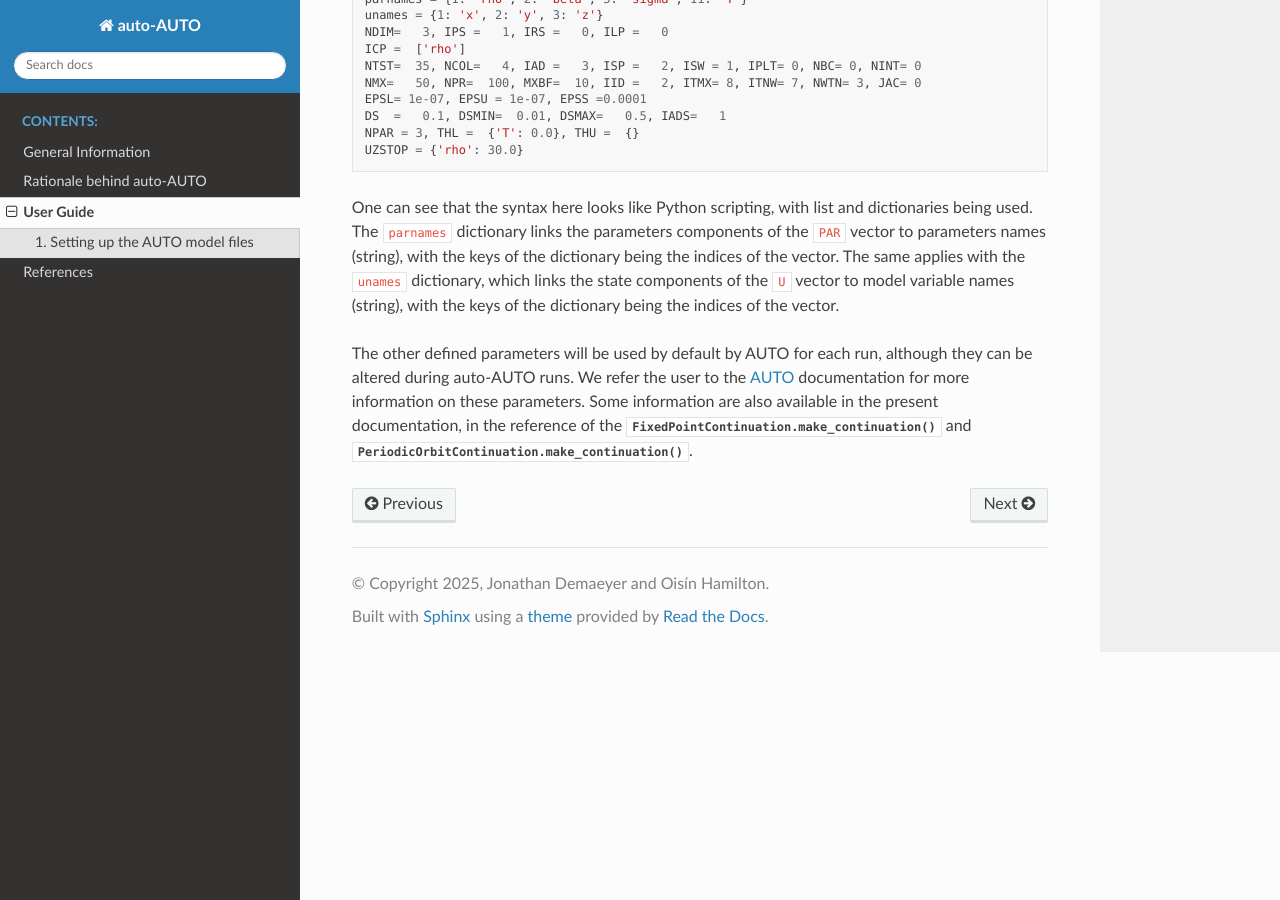
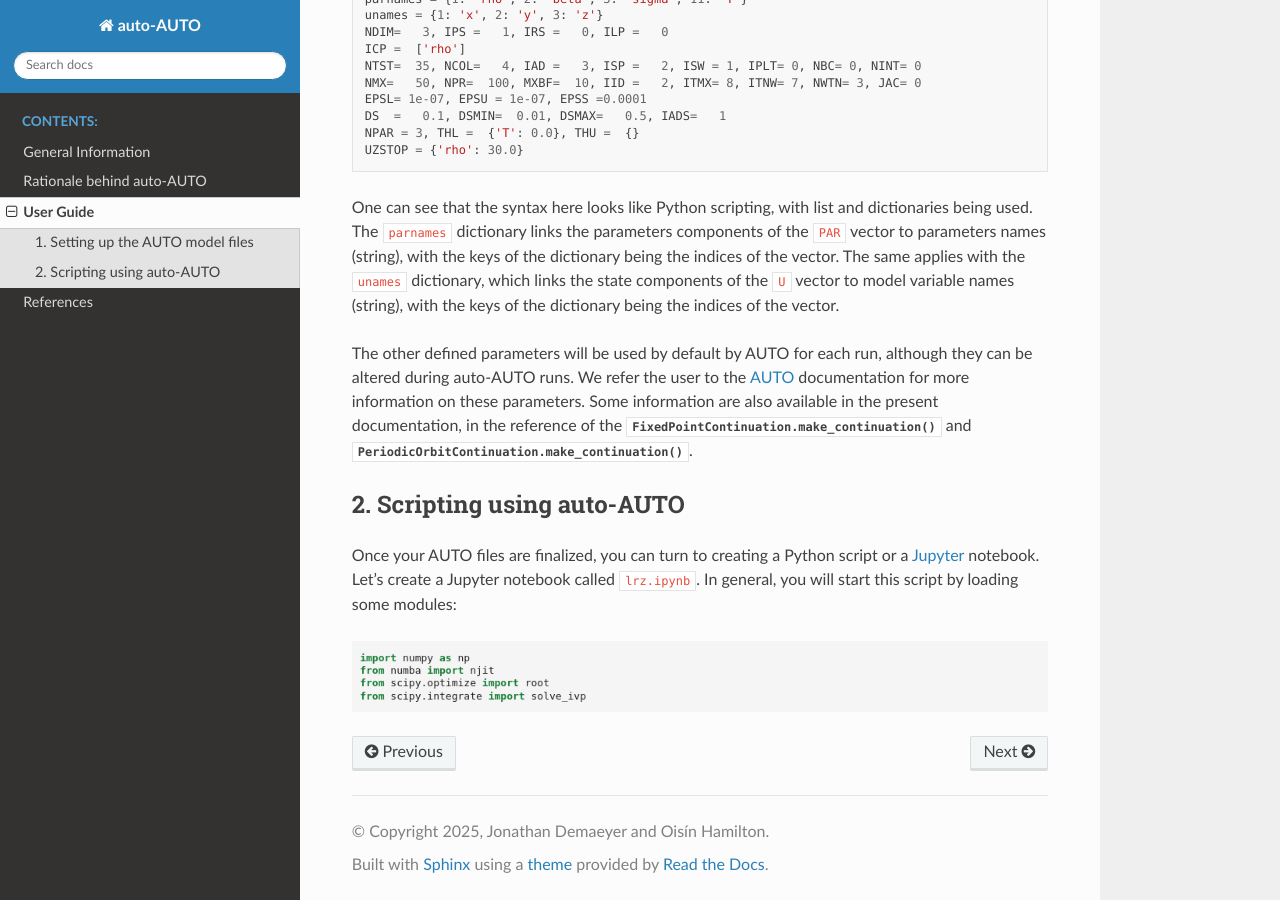
Before and after one commit to Climdyn/auto-AUTO, a Sphinx documentation site: the page built from documentation/source/files/user_guide.rst, in a window 1280 px wide and 900 px high, scrolled down 2570 px. Built offline with Sphinx 7.4.7 and the Read the Docs theme 3.1.0, drawn with Linux system fonts in a browser that asks for light colours; formulas are drawn with MathJax 3.

Commit message:
Starting the second part of the user guide

```diff
--- a/documentation/source/files/user_guide.rst
+++ b/documentation/source/files/user_guide.rst
@@ -130,3 +130,16 @@ of the dictionary being the indices of the vector.
 The other defined parameters will be used by default by AUTO for each run, although they can be altered during auto-AUTO runs.
 We refer the user to the |AUTO| documentation for more information on these parameters. Some information are also available in the present documentation,
 in the reference of the :meth:`.FixedPointContinuation.make_continuation` and :meth:`.PeriodicOrbitContinuation.make_continuation`.
+
+2. Scripting using auto-AUTO
+============================
+
+Once your AUTO files are finalized, you can turn to creating a Python script or a `Jupyter`_ notebook.
+Let's create a Jupyter notebook called :code:`lrz.ipynb`. In general, you will start this script by loading some modules:
+
+.. image:: figures/import_numpy.png
+
+
+
+
+.. _Jupyter: https://jupyter.org/
```
Also changed, not shown: documentation/source/files/figures/import_numpy.png (added).
